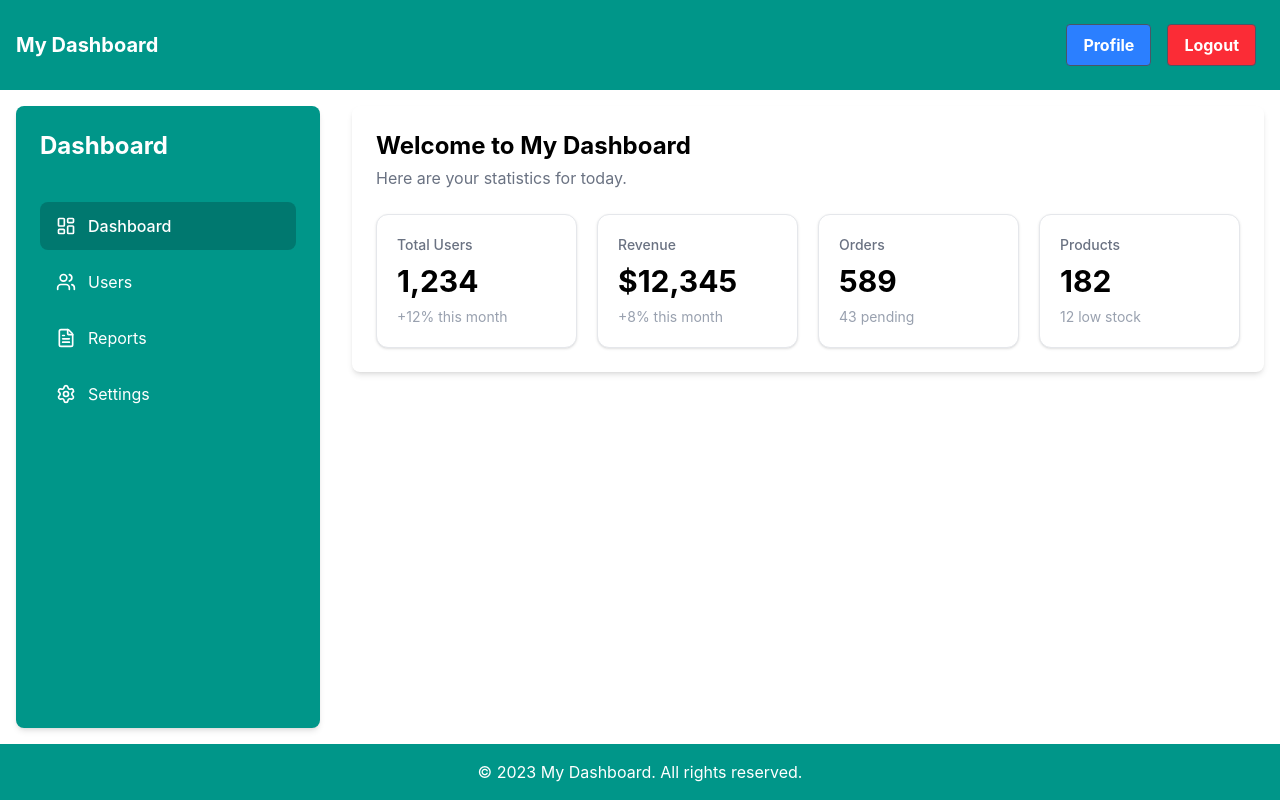
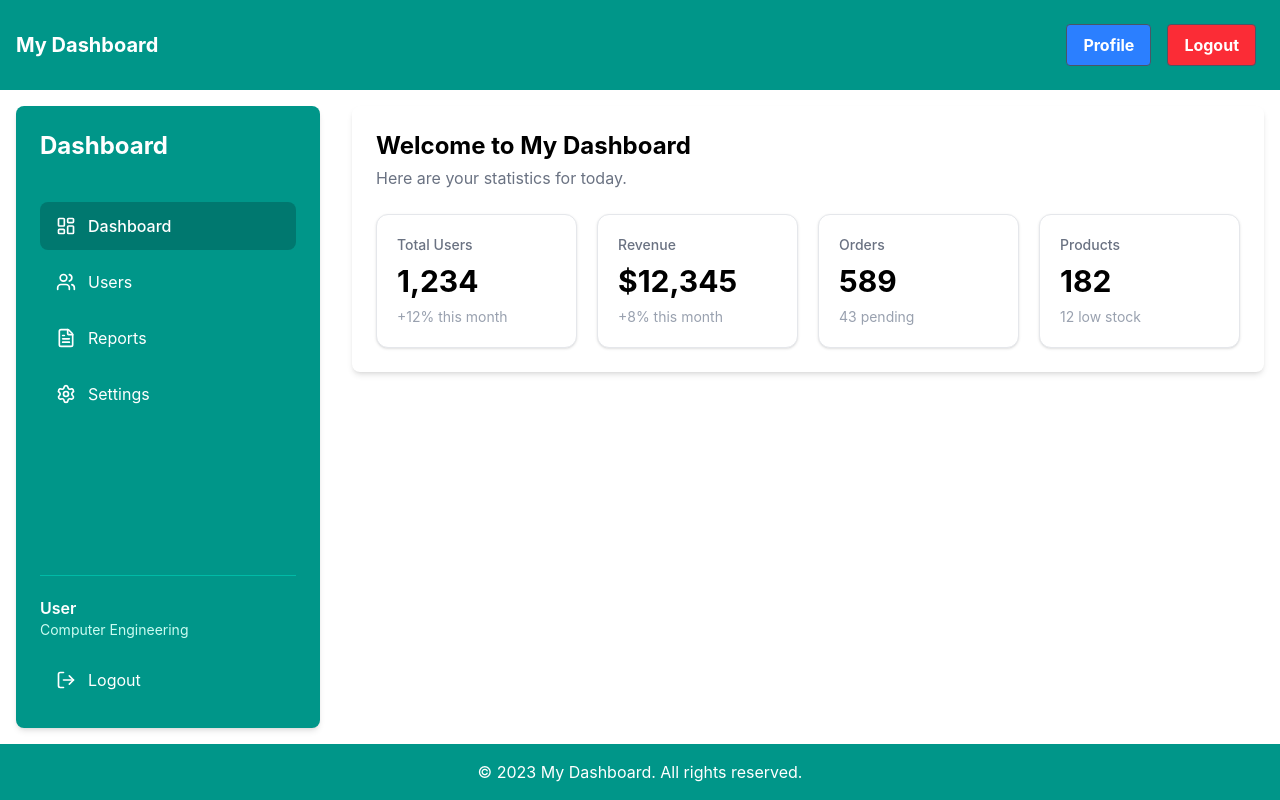
Before and after one commit to Hrisshhii/zustand-practice, a React (Vite) app in the folder dp-challenges/: page / in a window 1280 px wide. Built offline with nearby package versions, Linux system fonts and the light colour scheme.

Commit message:
Add Logout button and user information to Sidebar component

```diff
--- a/dp-challenges/src/components/Sidebar.tsx
+++ b/dp-challenges/src/components/Sidebar.tsx
@@ -1,4 +1,4 @@
-import { LayoutDashboard,Users,FileText,Settings} from "lucide-react";
+import { LayoutDashboard,Users,FileText,Settings,LogOut} from "lucide-react";
 
 const Sidebar = () => {
   return (
@@ -38,6 +38,20 @@ const Sidebar = () => {
           </li>
         </ul>
       </nav>
+
+      <div className="border-t border-teal-500 pt-5">
+        <div className="mb-4">
+          <p className="font-semibold">User</p>
+          <p className="text-sm text-teal-100">
+            Computer Engineering
+          </p>
+        </div>
+
+        <button className="flex w-full items-center gap-3 rounded-lg px-4 py-3 hover:bg-red-500 transition cursor-pointer">
+          <LogOut size={20} />
+          Logout
+        </button>
+      </div>
     </aside>
   );
 };
```
